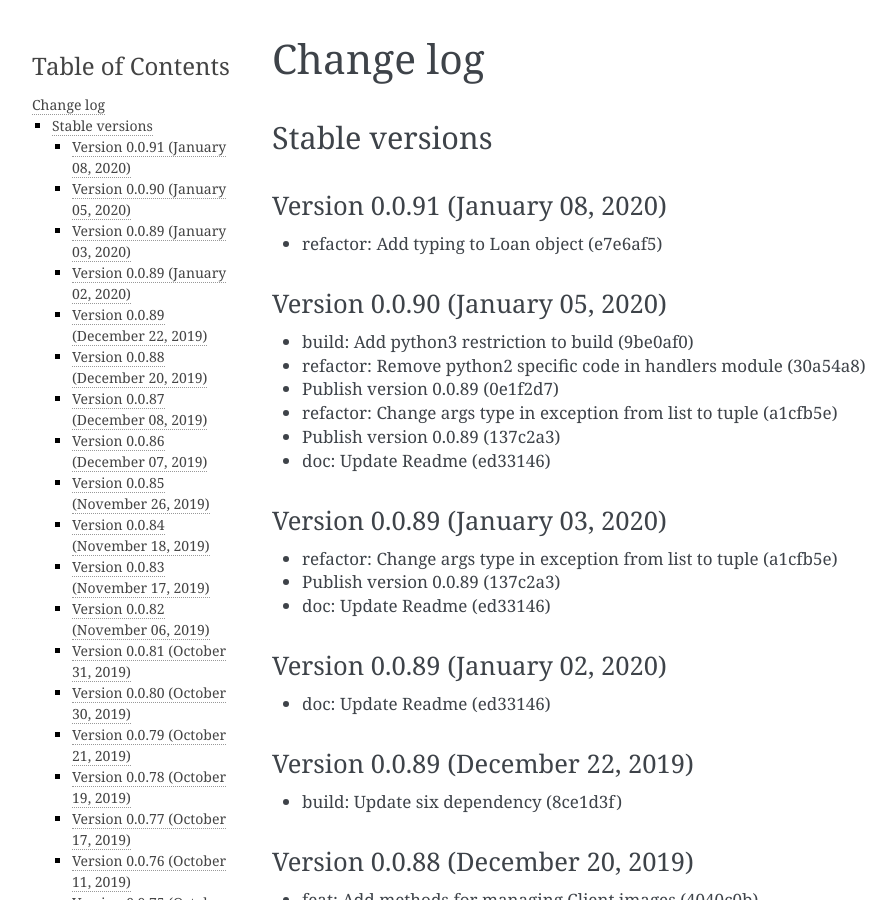
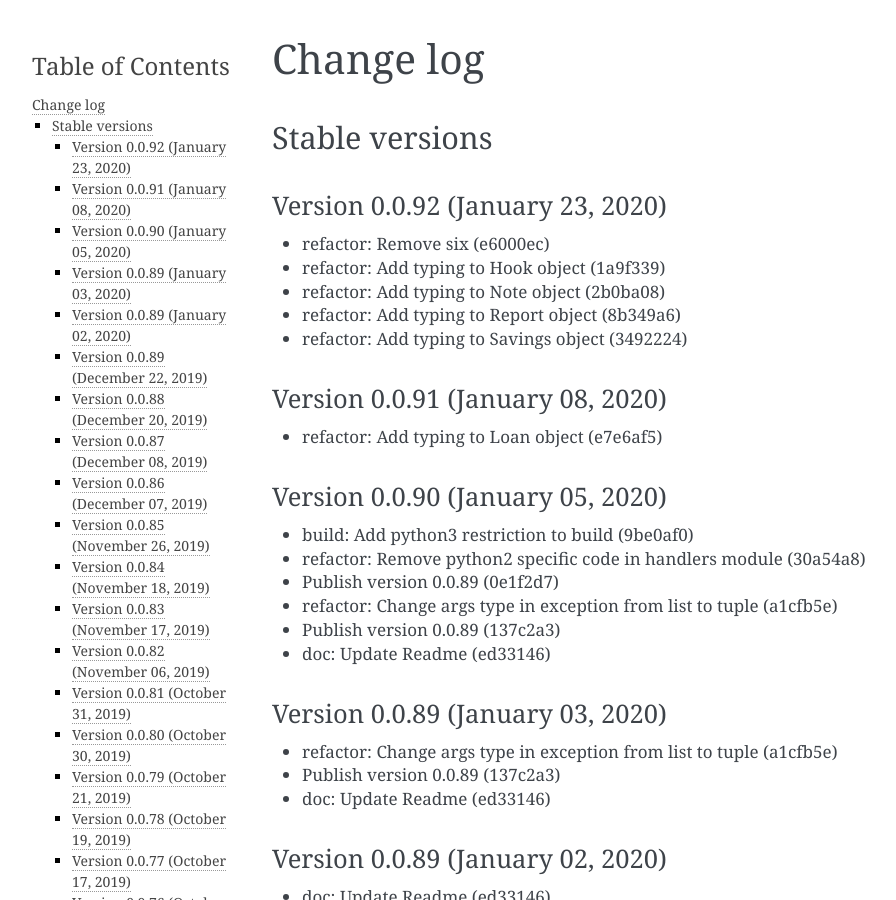
Before and after one commit to mobidevke/PyFineract, a Sphinx documentation site: the page built from docs/changes.rst, in a window 1280 px wide and 900 px high. Shown: the whole window, without its empty margins (148-1044 px from the left). Built offline with Sphinx 7.4.7, drawn with Linux system fonts in a browser that asks for light colours; formulas are drawn with MathJax 3.

Commit message:
Publish version 0.0.92

```diff
--- a/docs/changes.rst
+++ b/docs/changes.rst
@@ -3,6 +3,15 @@ Change log
 
 Stable versions
 ~~~~~~~~~~~~~~~
+
+Version 0.0.92 (January 23, 2020)
+-------------------------------------
+
+* refactor: Remove six (e6000ec)
+* refactor: Add typing to Hook object (1a9f339)
+* refactor: Add typing to Note object (2b0ba08)
+* refactor: Add typing to Report object (8b349a6)
+* refactor: Add typing to Savings object (3492224)
 
 Version 0.0.91 (January 08, 2020)
 -------------------------------------
--- a/setup.py
+++ b/setup.py
@@ -2,7 +2,7 @@ import textwrap
 
 import setuptools
 
-version = "0.0.91"
+version = "0.0.92"
 
 if __name__ == '__main__':
     setuptools.setup(
```
